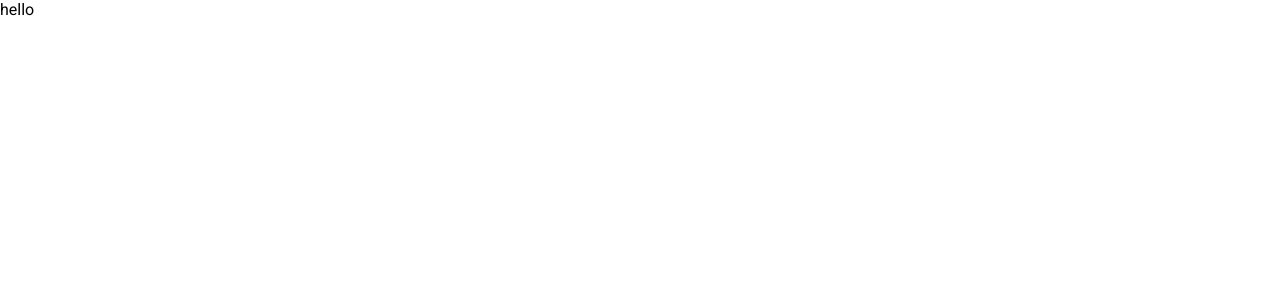
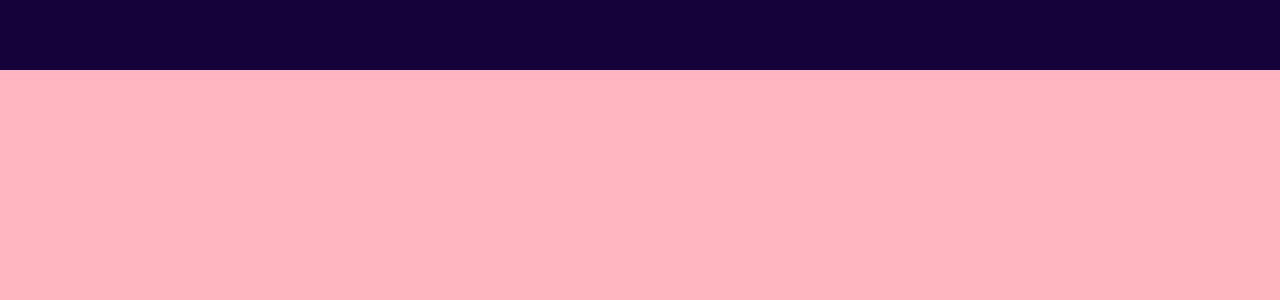
Before and after one commit to StevenFroehlich/react-monosite, a React (Create React App) app: page / in a window 1280 px wide. Shown: the top 300 px of the page. Built offline with nearby package versions, Linux system fonts and the light colour scheme.

Commit message:
setup sections width snappy scroll effect

```diff
--- a/package.json
+++ b/package.json
@@ -10,6 +10,7 @@
     "react": "^17.0.2",
     "react-dom": "^17.0.2",
     "react-scripts": "4.0.3",
+    "sass-loader": "^12.2.0",
     "web-vitals": "^1.0.1"
   },
   "scripts": {
--- a/public/index.html
+++ b/public/index.html
@@ -18,6 +18,7 @@
       * {
         font-family: 'Roboto', sans-serif;
         margin: 0;
+        overflow-x: hidden;
       }
     </style>
   </head>
--- a/src/App.js
+++ /dev/null
@@ -1,10 +0,0 @@
-
-function App() {
-  return (
-    <div className="app">
-      hello
-    </div>
-  );
-}
-
-export default App;
--- /dev/null
+++ b/src/App.jsx
@@ -0,0 +1,24 @@
+import Topbar from "./components/topbar/Topbar";
+import Intro from "./components/intro/Intro";
+import Portfolio from "./components/portfolio/Portfolio";
+import Works from "./components/works/Works";
+import Testimonials from "./components/testimonials/Testimonials";
+import Contact from "./components/contact/Contact";
+import "./app.scss";
+
+function App() {
+  return (
+    <div className="app">
+      <Topbar />
+      <div className="sections">
+        <Intro />
+        <Portfolio />
+        <Works />
+        <Testimonials />
+        <Contact />
+      </div>
+    </div>
+  );
+}
+
+export default App;
--- /dev/null
+++ b/src/app.scss
@@ -0,0 +1,22 @@
+.app {
+  height: 100vh;
+
+  .sections {
+    width: 100%;
+    height: calc(100vh - 70px);
+    background-color: lightsalmon;
+    position: relative;
+    top: 70px;
+    scroll-snap-type: y mandatory;
+    scrollbar-width: none; // for firefox
+    &::-webkit-scrollbar{
+        display: none;
+    }
+
+    > * {
+      width: 100%;
+      height: calc(100vh - 70px);
+      scroll-snap-align: start;
+    }
+  }
+}
--- a/src/components/portfolio/Portfolio.jsx
+++ b/src/components/portfolio/Portfolio.jsx
@@ -1,6 +1,6 @@
-import React from 'react'
+import "./portfolio.scss";
 
-export default function portfolio() {
+export default function Portfolio() {
     return (
         <div className="portfolio">
 
--- a/src/components/testimonials/testimonials.scss
+++ b/src/components/testimonials/testimonials.scss
@@ -1,3 +1,3 @@
-.testimnials{
+.testimonials{
     background-color: lightcoral;
 }
--- a/src/components/topbar/topbar.scss
+++ b/src/components/topbar/topbar.scss
@@ -2,4 +2,7 @@
     width: 100%;
     height: 70px;
     background-color: #15023a;
+    position: fixed;
+    top: 0;
+    z-index: 2;
 }
--- a/src/components/works/Works.jsx
+++ b/src/components/works/Works.jsx
@@ -1,4 +1,4 @@
-import React from 'react'
+import "./works.scss";
 
 export default function Works() {
     return (
```
Also changed, not shown: 1 other file (tests, documents, lock files or other folders).
